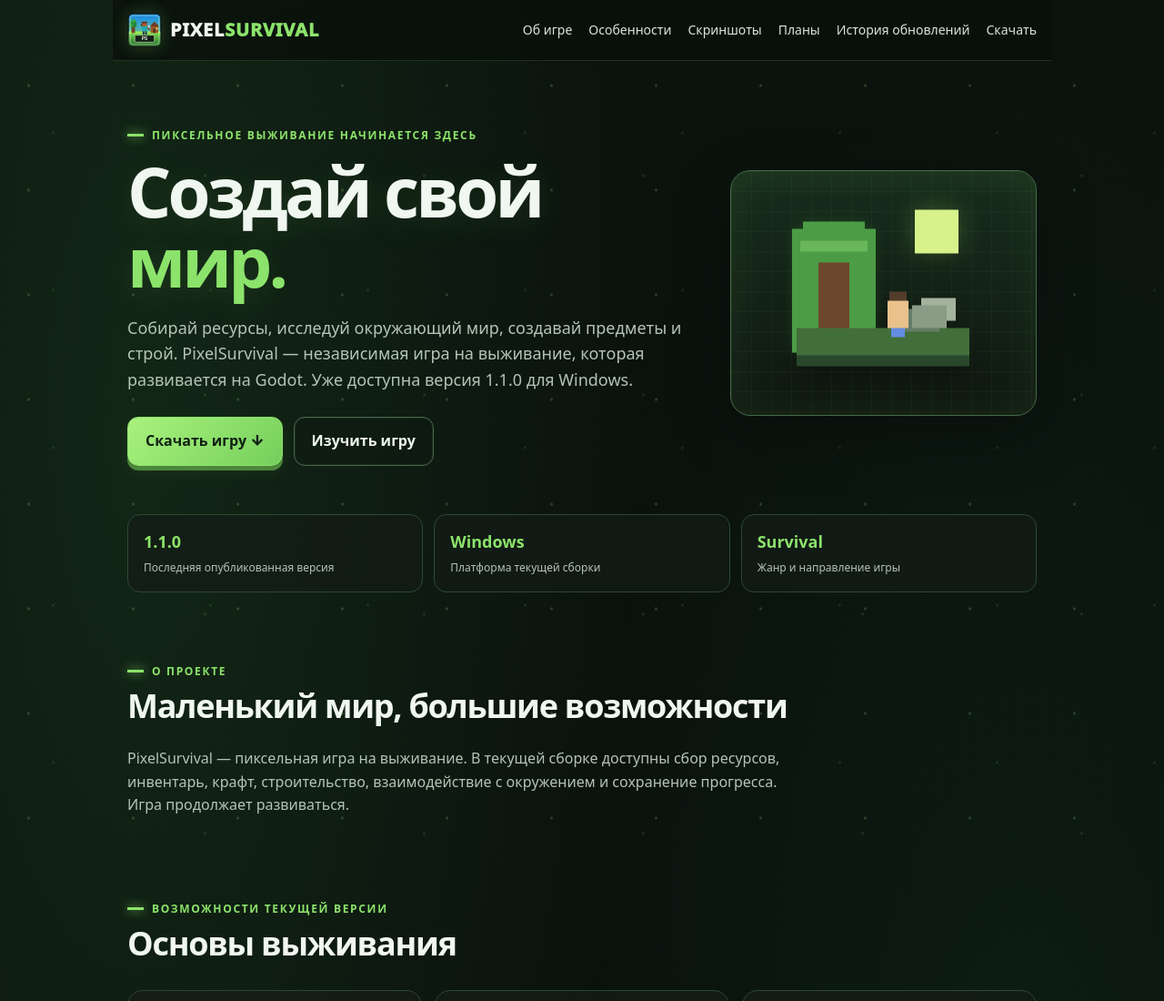
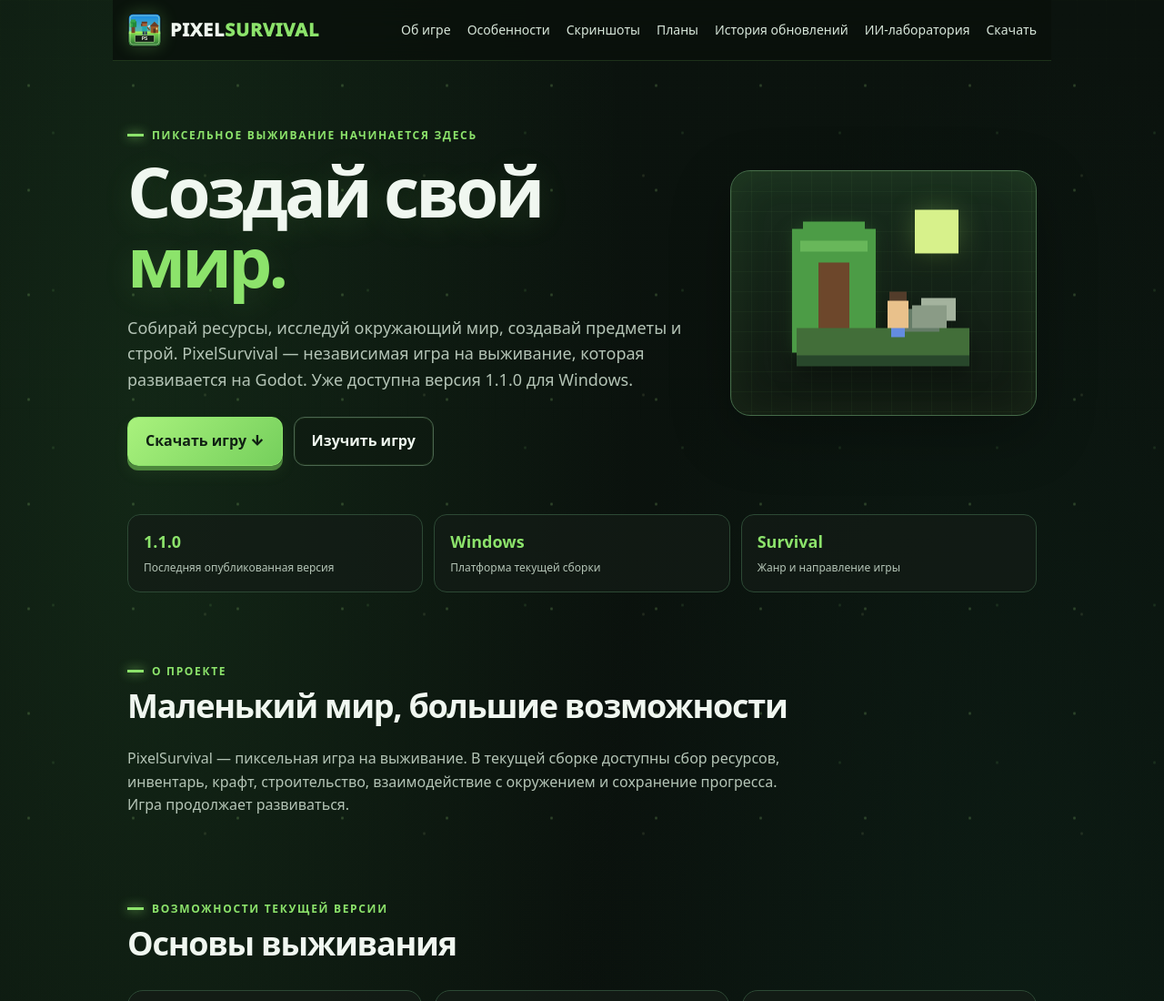
Before and after one commit to demin6632-del/chronicles-of-the-abyss-site, a website: page index.html in a window 1280 px wide. Shown: the top 1100 px of the page at 91% size. Drawn offline with Linux system fonts and the light colour scheme.

Commit message:
Add navigation link to research lab

```diff
--- a/index.html
+++ b/index.html
@@ -173,7 +173,7 @@
 <body>
 <a class="skip-link" href="#main-content">Перейти к содержимому</a>
 <div class="wrap">
-<header><div class="logo"><img src="icon.svg" alt="" width="38" height="38" style="vertical-align:middle;border-radius:9px;margin-right:9px">PIXEL<span>SURVIVAL</span></div><nav><a href="#about">Об игре</a><a href="#features">Особенности</a><a href="#screenshots">Скриншоты</a><a href="#roadmap">Планы</a><a href="history.html">История обновлений</a><a href="#download">Скачать</a></nav></header>
+<header><div class="logo"><img src="icon.svg" alt="" width="38" height="38" style="vertical-align:middle;border-radius:9px;margin-right:9px">PIXEL<span>SURVIVAL</span></div><nav><a href="#about">Об игре</a><a href="#features">Особенности</a><a href="#screenshots">Скриншоты</a><a href="#roadmap">Планы</a><a href="history.html">История обновлений</a><a href="agents.html">ИИ-лаборатория</a><a href="#download">Скачать</a></nav></header>
 <main id="main-content">
 <section class="hero"><div><div class="eyebrow">Пиксельное выживание начинается здесь</div><h1>Создай свой<br><span style="color:var(--green)">мир.</span></h1><p>Собирай ресурсы, исследуй окружающий мир, создавай предметы и строй. PixelSurvival — независимая игра на выживание, которая развивается на Godot. Уже доступна версия 1.1.0 для Windows.</p><div class="actions"><a class="btn" href="#download">Скачать игру ↓</a><a class="btn secondary" href="#about">Изучить игру</a></div></div><div class="pixel-art" aria-label="Пиксельный лес, камень и персонаж"><div class="scene"><div class="sun"></div><div class="tree"></div><div class="ground"></div><div class="rock"></div><div class="player"></div></div></div></section>
 <div class="quick-facts" aria-label="Краткая информация об игре"><div class="fact"><b>1.1.0</b><span>Последняя опубликованная версия</span></div><div class="fact"><b>Windows</b><span>Платформа текущей сборки</span></div><div class="fact"><b>Survival</b><span>Жанр и направление игры</span></div></div>
```
